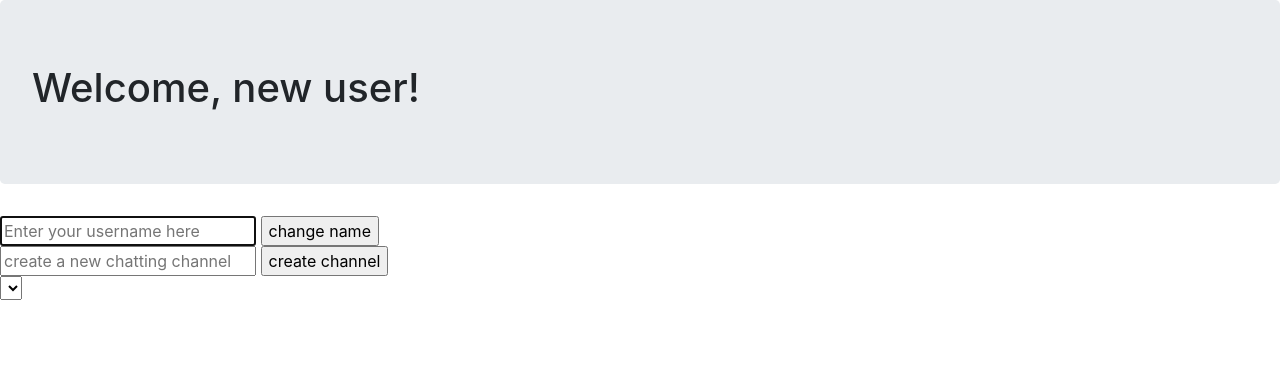
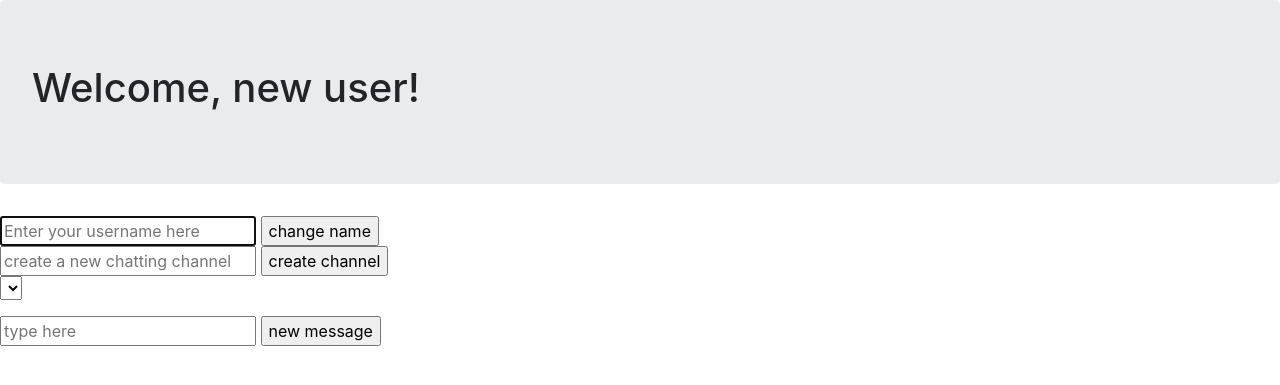
Before and after one commit to kaizhiwu/project2, a Flask app: page / in a window 1280 px wide. Shown: the top 385 px of the page. Run offline with Flask 2, Linux system fonts and the light colour scheme; lists and menus that the app fills with data are empty; some libraries are stand-ins or nearby versions.

Commit message:
final version

```diff
--- a/application.py
+++ b/application.py
@@ -8,13 +8,33 @@ app.config["SECRET_KEY"] = os.getenv("SECRET_KEY")
 socketio = SocketIO(app)
 
 # list of all channels
-channel_list = ['general']
+channel_message = {}
 
 @app.route("/")
 def index():
-    return render_template("index.html")
+    return render_template("index.html",channel_list = channel_message.keys())
+
+@app.route("/<string:channel2display>", methods=["POST"])
+def display(channel2display):
+    if channel2display in channel_message:
+        return jsonify({"success": True, "message":channel_message[channel2display]})
+    else:
+        channel_message[channel2display] = ['second default message','first']
+        return jsonify({"success": True, "message":channel_message[channel2display]})
 
 @socketio.on("create channel")
-def channel(new_channel):
-    channel_list.append(new_channel)
-    emit("display channels", channel_list, broadcast=True)
+def channel(data):
+    new_channel = data["new_channel"]
+    message = 'first message'
+    channel_message[new_channel] = [message]
+    emit("display channels", channel_message.keys(), broadcast=True)
+
+@socketio.on("submit message")
+def append_message(data):
+    channel = data["channel"]
+    text = data["message"]
+    time = data["time"]
+    user = data["user"]
+    message = text
+    channel_message[channel].append(message)
+    emit("new_message_added", channel_message[channel], broadcast=True)
--- a/static/index.js
+++ b/static/index.js
@@ -21,10 +21,12 @@ document.addEventListener('DOMContentLoaded', () => {
         return false;
     };
 
+
     //create a new chatting channel.
     document.querySelector('#create_channel').onsubmit = () => {
         const new_channel = document.querySelector('#new_channel').value;
-        socket.emit("create channel", new_channel);
+        //communicate with the server.
+        socket.emit("create channel", {'new_channel': new_channel});
         //clear the input
         document.querySelector('#new_channel').value = '';
         // Stop form from submitting
@@ -32,12 +34,71 @@ document.addEventListener('DOMContentLoaded', () => {
     };
 
     //create and display all the chatting list.
-    socket.on("display channels", data => {
-        for (var channel in data) {
+    socket.on("display channels", channelList => {
+        //empty the selecting box.
+        document.getElementById("choose_channels").innerHTML = "";
+        //append all the options.
+        for (var channel of channellist) {
             const channel_option = document.createElement('option');
-            channel_option.innerHTMl = channel;
-            channel_option.dataset.channel = channel;
+            channel_option.innerHTML = channel;
+            channel_option.value = channel;
             document.querySelector('#choose_channels').append(channel_option);
+        }
+    });
+
+    //select the channel and fetch the messsage stored in that channel.
+    document.querySelector('#choose_channels').onchange = function() {
+        // Initialize new request
+        const request = new XMLHttpRequest();
+        const channel2display = this.value;
+        request.open('POST', `/${channel2display}`);
+
+        //callback function when the request completes.
+        request.onload = () => {
+            //extracts JSON data from request
+            const data = JSON.parse(request.responseText);
+            // Update the result div
+            if (data.success) {
+                const contents = data.message;
+                document.querySelector('#channel_message').innerHTML = '';
+                for (var message of contents) {
+                    const li = document.createElement('li');
+                    li.innerHTML = message;
+                    document.querySelector('#channel_message').append(li);
+                }}
+            else {
+                document.querySelector('#channel_message').innerHTML = 'There was an error.';
+                }
+            };
+            // Add data to send with request
+            const data = new FormData();
+            data.append('channel2display', channel2display);
+
+            // Send request
+            request.send(data);
+            return false;
         };
+
+    //create a new message.
+    document.querySelector('#submit_message').onsubmit = () => {
+        const message = document.querySelector('#new_message').value;
+        const channel = document.querySelector('#choose_channels').value;
+        var d = new Date(); // get the system date.
+        var user = localStorage.getItem('username');
+        socket.emit("submit message", {'channel': channel, 'message':message,'time':d,'user':user});
+        //clear the input.
+        document.querySelector('#new_message').value = '';
+        // Stop form from submitting.
+        return false;
+    };
+
+    //display the new message.
+    socket.on("new_message_added",data =>{
+        document.querySelector('#channel_message').innerHTML = '';
+        for (var message of data) {
+            const li = document.createElement('li');
+            li.innerHTML = message;
+            document.querySelector('#channel_message').append(li);
+        }
     });
-    });
+});
--- a/templates/index.html
+++ b/templates/index.html
@@ -26,7 +26,20 @@
         <!--form for selecting a chatting channel -->
         <form id="channel_select">
             <select id="choose_channels">
+                {% for channel in channel_list %}
+                    <option value="{{channel}}">{{channel}}</option>
+                {% endfor %}
             </select>
+        </form>
+
+        <!--div display all the message in the channel -->
+        <ul id="channel_message">
+        </ul>
+
+        <!--form for submitting new message -->
+        <form id="submit_message">
+            <input id="new_message" autocomplete="off" autofocus placeholder="type here" type="text">
+            <input type="submit" value="new message">
         </form>
     </body>
 </html>
```
